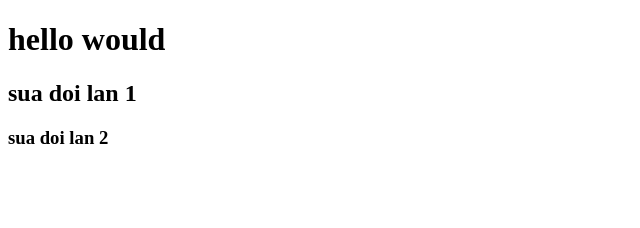
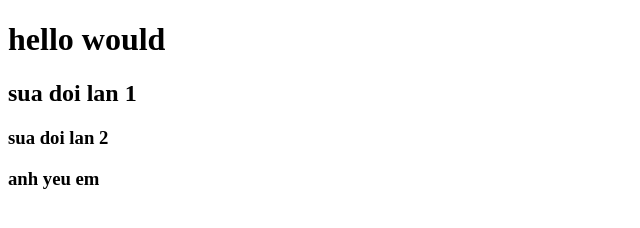
Before and after one commit to hosytuan2910/tuanhihi, a plain HTML site: page index.html in a window 1280 px wide. Shown: the whole page, without its empty margins (0-640 px from the left). Drawn offline with Linux system fonts and the light colour scheme.

Commit message:
sua doi lan 3

```diff
--- a/index.html
+++ b/index.html
@@ -9,5 +9,6 @@
     <h1>hello would</h1>
     <h2>sua doi lan 1</h2>
     <h3>sua doi lan 2</h3>
+    <h3>anh yeu em</h3>
   </body>
 </html>
```
